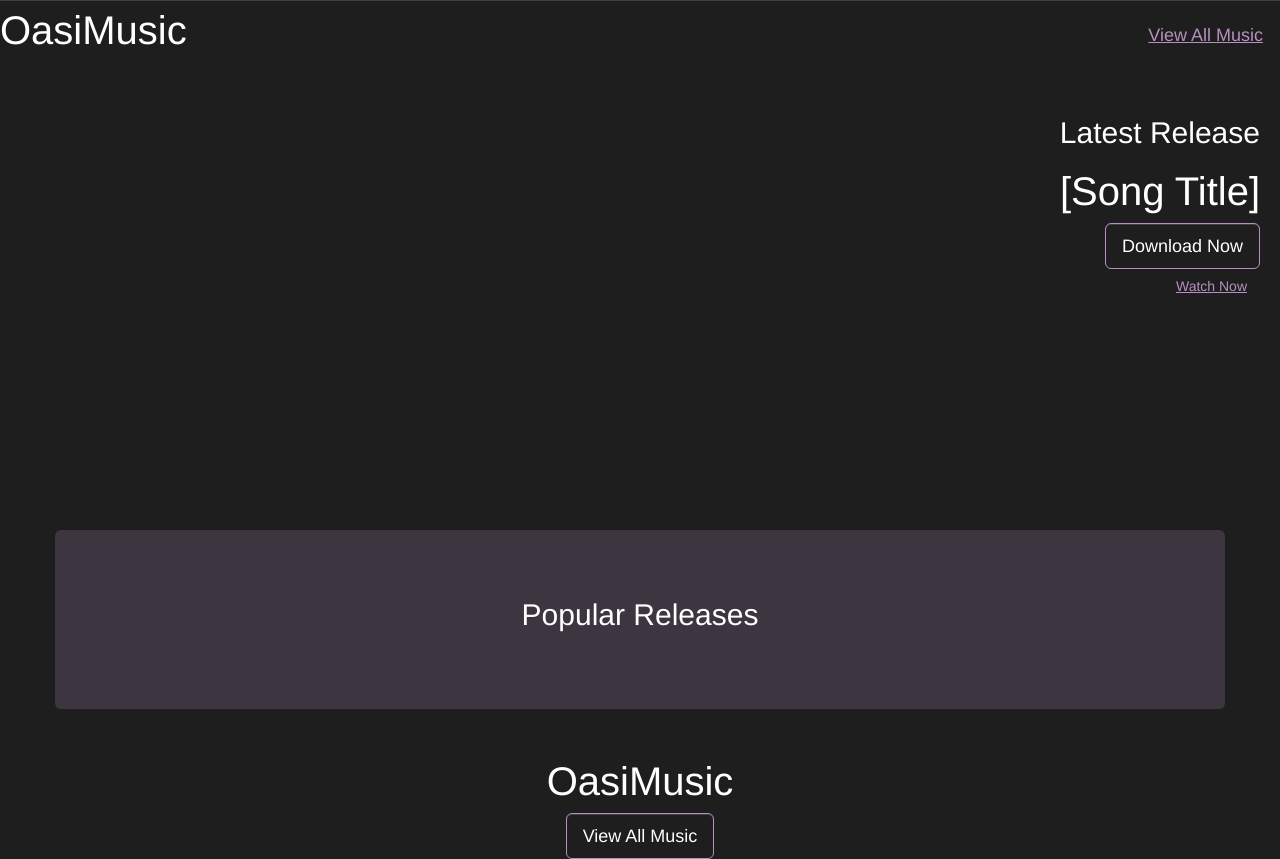
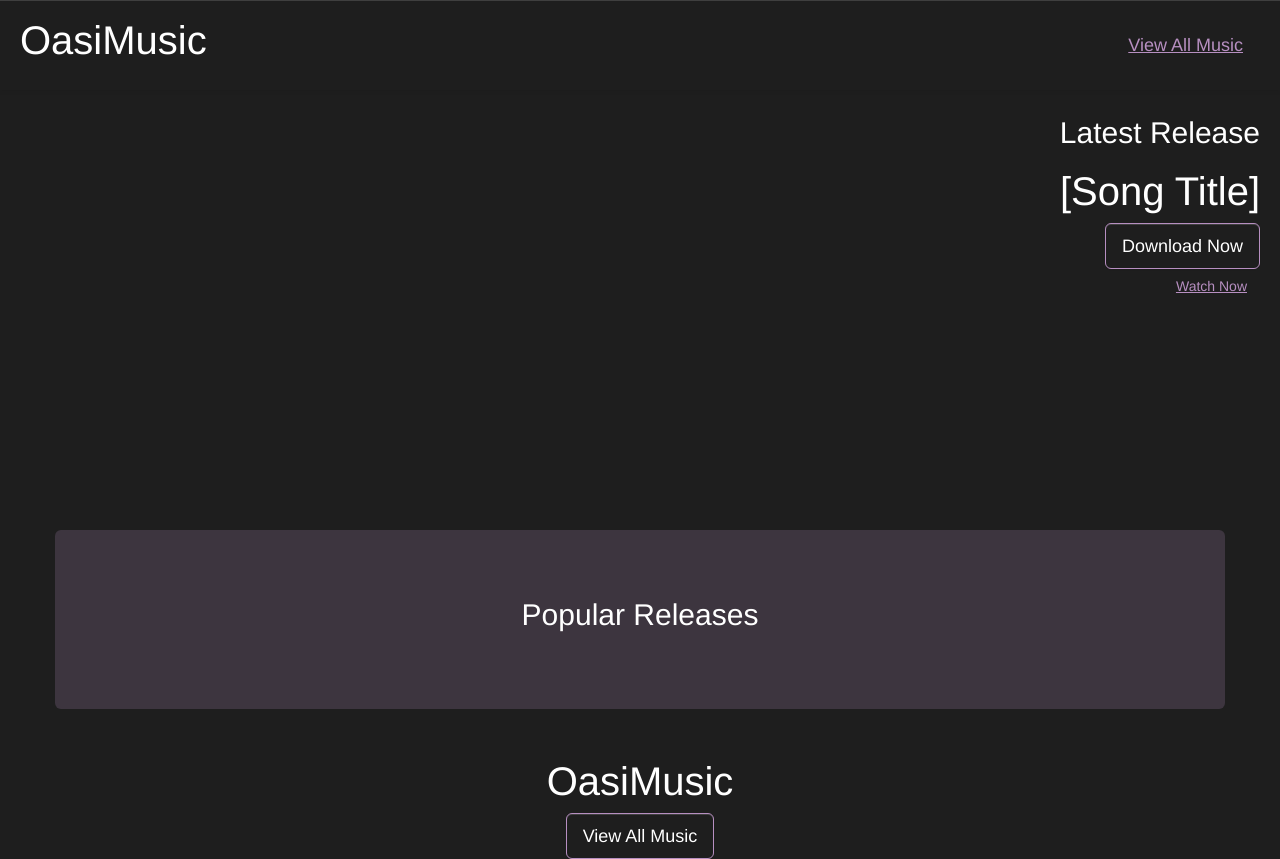
Before and after one commit to itsOasi/oasimusic, a plain HTML site: page index.html in a window 1280 px wide. Drawn offline with nearby package versions, Linux system fonts and the light colour scheme; no server answers.

Commit message:
added padding to nav

```diff
--- a/index.css
+++ b/index.css
@@ -51,8 +51,9 @@ h2{
 		margin: auto;
 	}
 }
-.nav{
+#nav{
     margin: 0 !important;
+	padding: 1rem 2rem !important;
 }
 .navbar-brand{
     margin: auto;
--- a/index.js
+++ b/index.js
@@ -66,14 +66,13 @@ function get_download_url(desc){
 
 window.onload = () => {
 	document.querySelector("nav").style.backgroundColor = `rgba(30, 30, 30, ${(window.scrollY / 100)})`
-	fetch("http://192.168.0.234:8000/get_yt_data")
+	fetch("https://oasimusic-server-633278362352.us-central1.run.app/get_yt_data")
 		.then((response) => response.json())
 		.then((data) => {
 			get_latest(data)
 			get_popular(data)
 		})
 }
-
 window.onscroll = () => {
 	if (window.scrollY < 100) {
 		console.log("scrolling")
```
